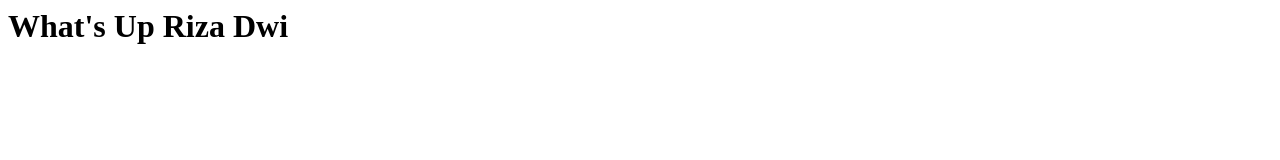
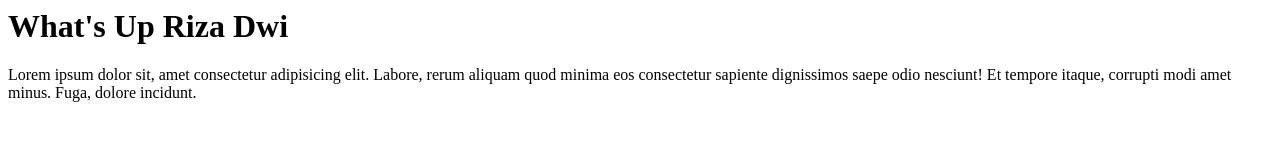
Before and after one commit to rizadwiandhika/riza-git-test, a plain HTML site: page index.html in a window 1280 px wide. Drawn offline with Linux system fonts and the light colour scheme.

Commit message:
merubah file index.html

```diff
--- a/index.html
+++ b/index.html
@@ -7,6 +7,7 @@
 <body>
 
     <h1>What's Up Riza Dwi</h1>
+    <p>Lorem ipsum dolor sit, amet consectetur adipisicing elit. Labore, rerum aliquam quod minima eos consectetur sapiente dignissimos saepe odio nesciunt! Et tempore itaque, corrupti modi amet minus. Fuga, dolore incidunt.</p>
 
 </body>
 </html>
```
